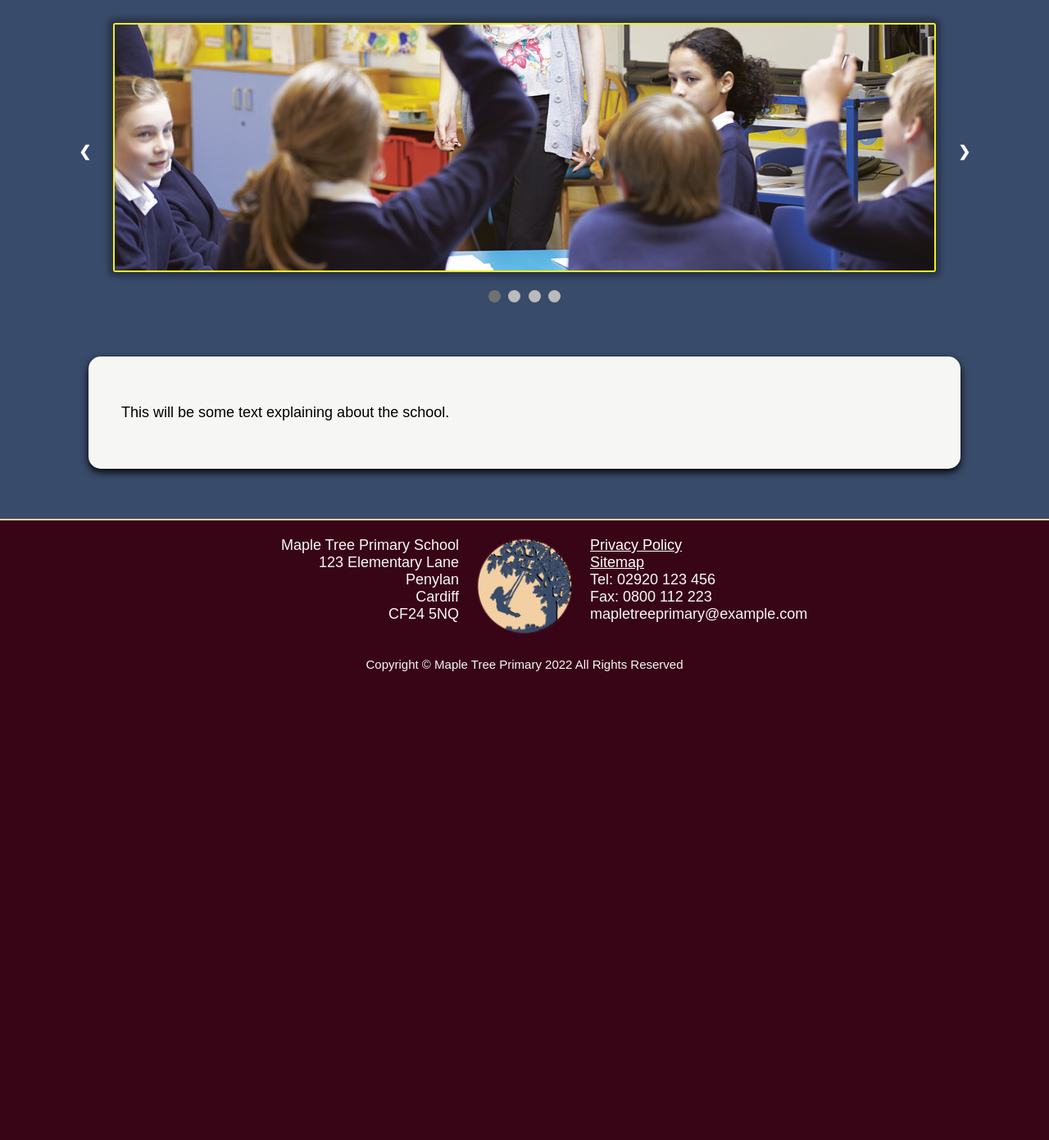
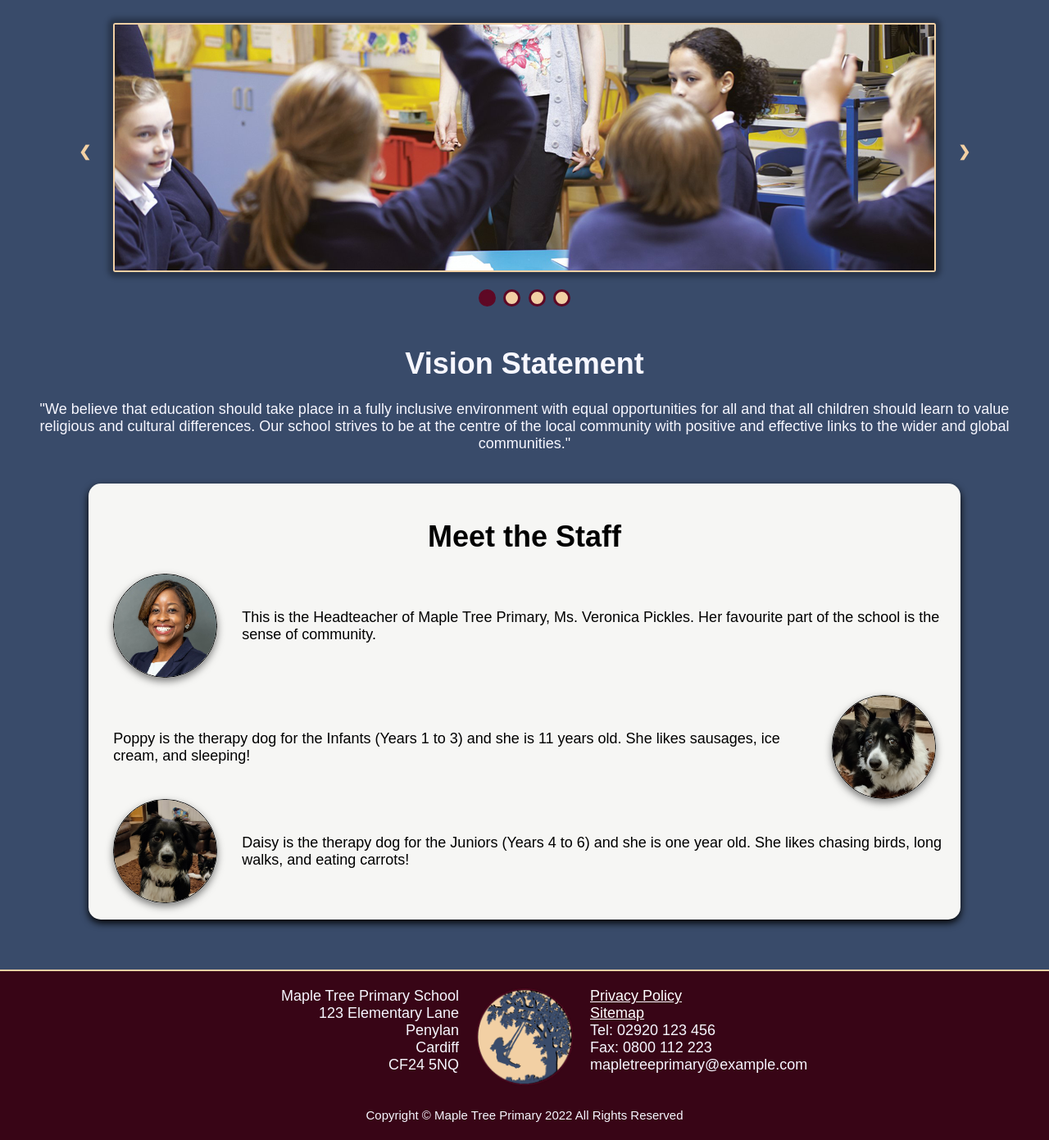
Before and after one commit to modjw/u10-a2, a PHP site: page /about.php in a window 1280 px wide. Shown: the part 158-1549 px from the top of the page at 82% size. Before the commit the page ends 977 px from the top, so only its background shows below. Run offline with PHP 8.4, Linux system fonts and the light colour scheme.

Commit message:
added to about page

```diff
--- a/about.php
+++ b/about.php
@@ -53,14 +53,34 @@
     </div>
 </div>
 
-    <div class="space">
+    <!-- <div class="space">
         <br>
+    </div> -->
+
+    <div class="headteacher-welcome-container">
+
+            <div class="welcome-text">
+                <h1 class="center-text">Vision Statement</h1>
+                <p class="center-text">"We believe that education should take place in a fully inclusive environment with equal opportunities for all and that all children should learn to value religious and cultural differences. Our school strives to be at the centre of the local community with positive and effective links to the wider and global communities."</p>
+            </div>
+
     </div>
 
     <div class="headteacher-welcome-container">
-        <div class="head-welcome">
-            <div class="welcome-text">
-                <p>This will be some text explaining about the school.</p>
+        <div class="head-welcome-block">
+            <h1 class="center-text">Meet the Staff</h1>
+            <div class="meet-row-left">
+                <img src="images/headteacher.png" class="staff-photo" height="125" width="125">
+                <span> This is the Headteacher of Maple Tree Primary, Ms. Veronica Pickles. Her favourite part of the school is the sense of community.</span>
+            </div>
+            <br>
+            <div class="meet-row-right">
+                <span> Poppy is the therapy dog for the Infants (Years 1 to 3) and she is 11 years old. She likes sausages, ice cream, and sleeping!</span>
+                <img src="images/dog1.png" class="staff-photo" height="125" width="125">
+            </div>
+            <div class="meet-row-left">
+                <img src="images/dog2.png" class="staff-photo" height="125" width="125">
+                <span> Daisy is the therapy dog for the Juniors (Years 4 to 6) and she is one year old. She likes chasing birds, long walks, and eating carrots!</span>
             </div>
         </div>
     </div>
--- a/styles/style.css
+++ b/styles/style.css
@@ -329,7 +329,7 @@ body {
     margin: auto;
     margin-top: 40px;
     padding: 0;
-    border: 2px solid #f0eb28;
+    border: 2px solid #F2D0A4;
     border-radius: 3px;
     box-shadow: 0px 0px 6px 6px rgba(0,0,0,0.3);
 }
@@ -348,7 +348,7 @@ body {
   margin-left: -60px;
   margin-right: -60px;
   padding: 16px;
-  color: white;
+  color: #F2D0A4;
   font-weight: bold;
   font-size: 18px;
   transition: 0.6s ease;
@@ -370,14 +370,16 @@ body {
   height: 15px;
   width: 15px;
   margin: 0 2px;
-  background-color: #bbb;
+  background-color: #F2D0A4;
   border-radius: 50%;
+  border-style: solid;
+  border-color: #5E0825;
   display: inline-block;
   transition: background-color 0.6s ease;
 }
 
 .active, .dot:hover {
-  background-color: #717171;
+  background-color: #5E0825;;
 }
 
 .fade {
@@ -563,6 +565,64 @@ body {
 .banner img {
   height: 200px;
 }
+
+.centered-text {
+  background-color: #f6f6f4;
+  width: 80%;
+  margin-left: auto;
+  margin-right: auto;
+  padding: 20px;
+  border-radius: 15px;
+  color: black;
+  box-shadow: 0 4px 10px 0 rgba(0, 0, 0, 1);
+  overflow: hidden;
+}
+
+.center-text {
+  width: 100%
+  padding: 40px;
+  text-align: center;
+}
+
+.head-welcome-block {
+  background-color: #f6f6f4;
+  width: 80%;
+  margin-left: auto;
+  margin-right: auto;
+  padding: 20px;
+  border-radius: 15px;
+  color: black;
+  box-shadow: 0 4px 10px 0 rgba(0, 0, 0, 1);
+  overflow: hidden;
+}
+
+.meet-row-left {
+  width: 100%;
+  display: flex;
+  align-items: center;
+  margin-left: 1%;
+  gap: 10px;
+}
+
+.meet-row-right {
+  width: 100%;
+  display: flex;
+  justify-content: right;
+  align-items: center;
+  margin-left: 1%;
+  gap: 10px;
+}
+
+.staff-photo {
+  border-radius: 50%;
+  border-style: solid;
+  border-width: 1px;
+  margin-right: 20px;
+  margin-top: auto;
+  margin-bottom: auto;
+  box-shadow: 0 4px 10px 0 rgba(0, 0, 0, 0.5);
+}
+
 /* footer */
 
 .footer {
```
Also changed, not shown: images/dog1.png (added), images/dog2.png (added), 1 other file.
